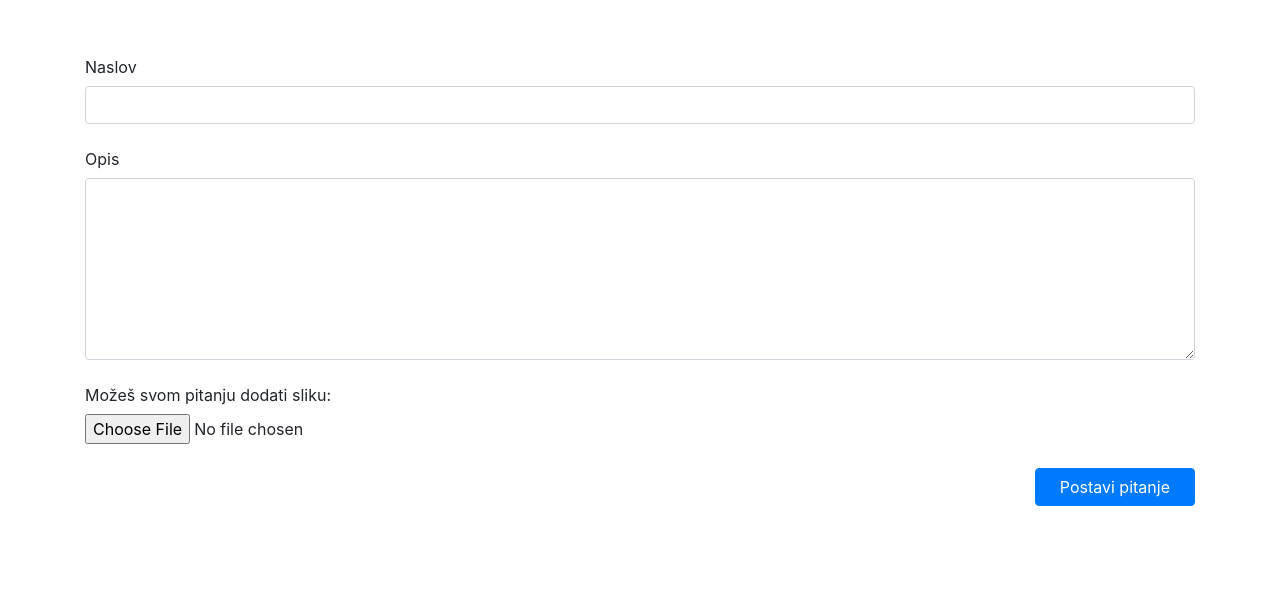
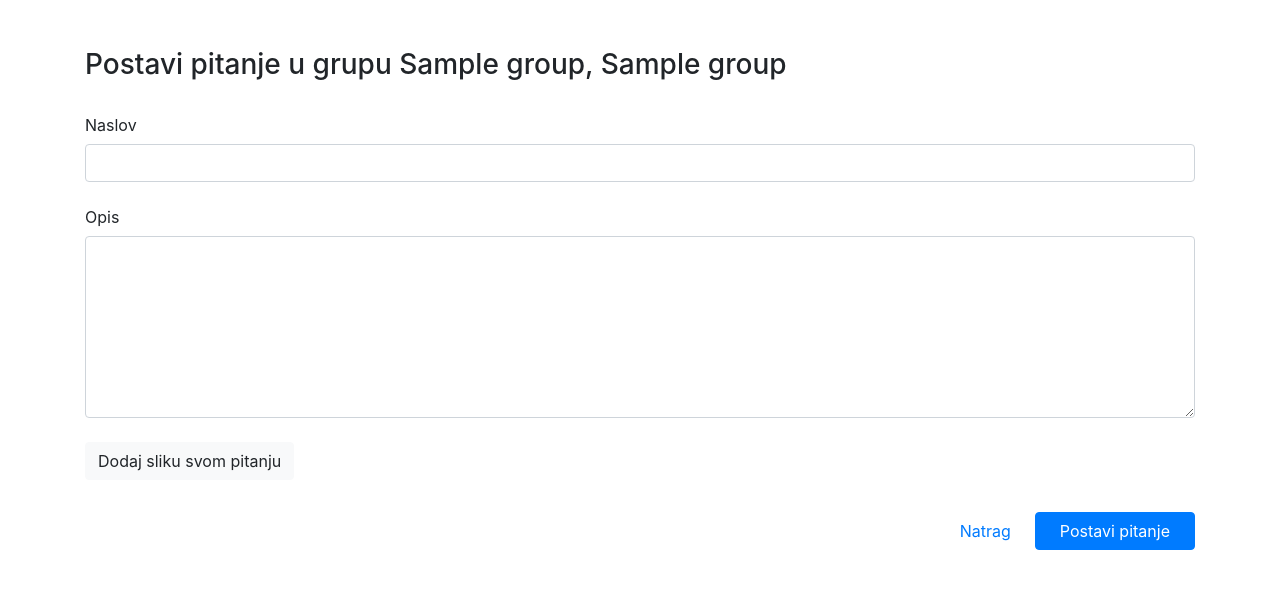
Before and after one commit to Marina-Banov/suri, a Django app: page /ask_question/1/ in a window 1280 px wide. Shown: the part 56-645 px from the top of the page. Run offline with Django 3.2, Linux system fonts and the light colour scheme; a user stored in the database is signed in; tables that the repository leaves empty hold one stand-in row (values such as "Sample post"); some libraries are stand-ins or nearby versions.

Commit message:
upload image

```diff
--- a/main_app/static/main_app/style.css
+++ b/main_app/static/main_app/style.css
@@ -37,3 +37,21 @@ main a:focus .card {
         display: none;
     }
 }
+
+form input[type="file"]#image {
+    position: absolute;
+    top: 0;
+    left: 0;
+    width: 100%;
+    height: 100%;
+    opacity: 0;
+    cursor: pointer;
+}
+
+input[type=file]::-webkit-file-upload-button {
+    cursor: pointer;
+}
+
+img {
+    max-width: 100%;
+}
--- a/main_app/templates/main_app/ask_question.html
+++ b/main_app/templates/main_app/ask_question.html
@@ -4,6 +4,7 @@
     {% include 'header.html' %}
 
     <main class="container py-5">
+        <h3 class="mb-4">Postavi pitanje u grupu {{ group.0 }}</h3>
         <form method="post">
             {% csrf_token %}
             <div class="form-group">
@@ -25,13 +26,18 @@
                 </div>
             </div>
             <div class="form-group">
-                <label for="image" class="col-form-label text-center">Možeš svom pitanju dodati sliku:</label>
-                <input id="image" name="image" class="form-control-file" type="file"/>
+                <button class="btn btn-light mr-3 my-2 position-relative">
+                    Dodaj sliku svom pitanju
+                    <input id="image" name="image" type="file"
+                           onchange="document.getElementById('image-label').innerHTML = document.getElementById('image').files[0].name"/>
+                </button>
+                <label for="image" id="image-label"></label>
                 <div class="text-danger">
                     {{ form.image.errors }}
                 </div>
             </div>
             <div class="d-flex align-items-center justify-content-end mt-4 mb-2">
+                <a href="{% url 'groups' group.0.id %}">Natrag</a>
                 <button type="submit" class="btn btn-primary ml-4 px-4">Postavi pitanje</button>
             </div>
         </form>
--- a/main_app/templates/main_app/questions.html
+++ b/main_app/templates/main_app/questions.html
@@ -12,7 +12,10 @@
                 {{ question.group }}
             </a>
         </p>
-        <p class="mb-5">{{ question.description }}</p>
+        <div class="mb-5">
+            <p>{{ question.description }}</p>
+            {% if question.image %}<img src="{{ question.image.url }}">{% endif %}
+        </div>
         {% for answer in answers %}
             <div class="card container my-4">
             <div class="row p-4">
--- a/main_app/views.py
+++ b/main_app/views.py
@@ -37,6 +37,11 @@ class AskQuestion(generic.CreateView):
     form_class = QuestionForm
     template_name = 'main_app/ask_question.html'
 
+    def get_context_data(self, **kwargs):
+        context = super().get_context_data(**kwargs)
+        context['group'] = Group.objects.get(id=self.kwargs['group_id']),
+        return context
+
     def form_valid(self, form):
         b = Question(
             group=Group.objects.get(id=self.kwargs['group_id']),
```
